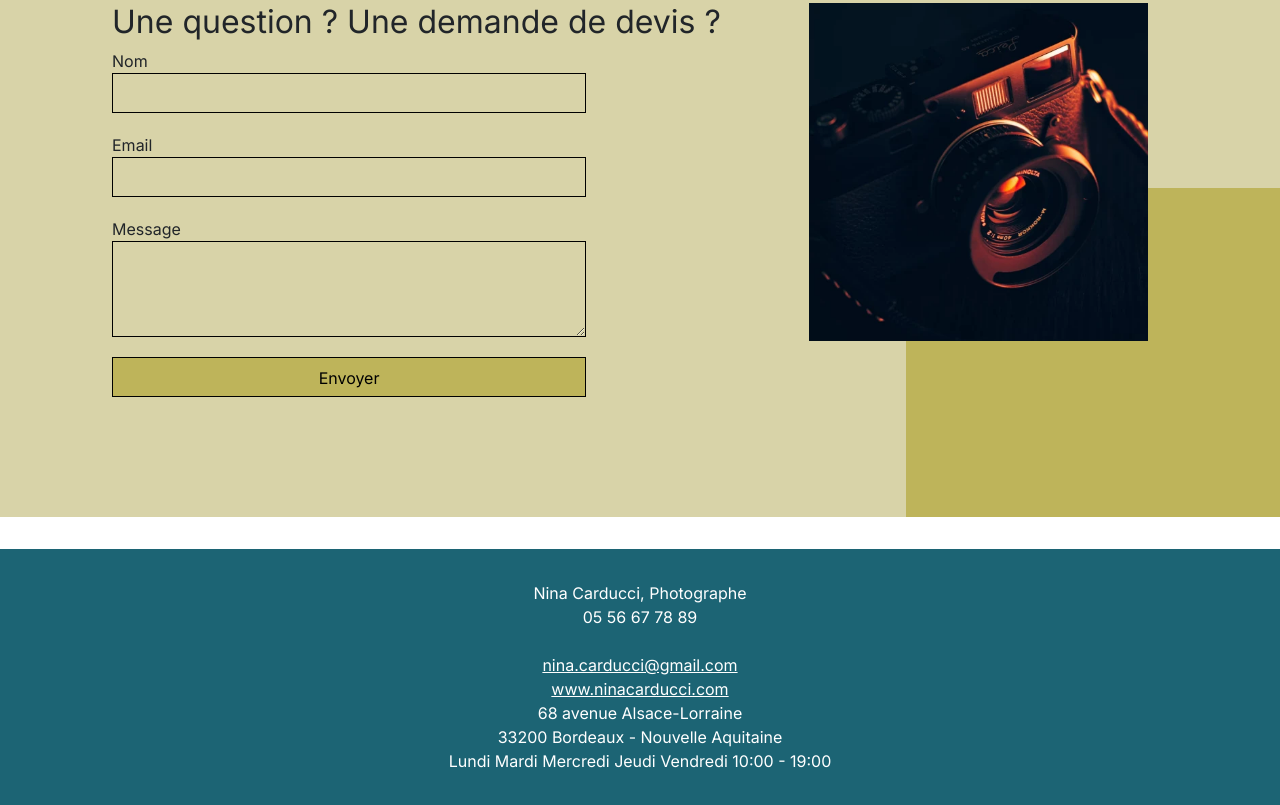
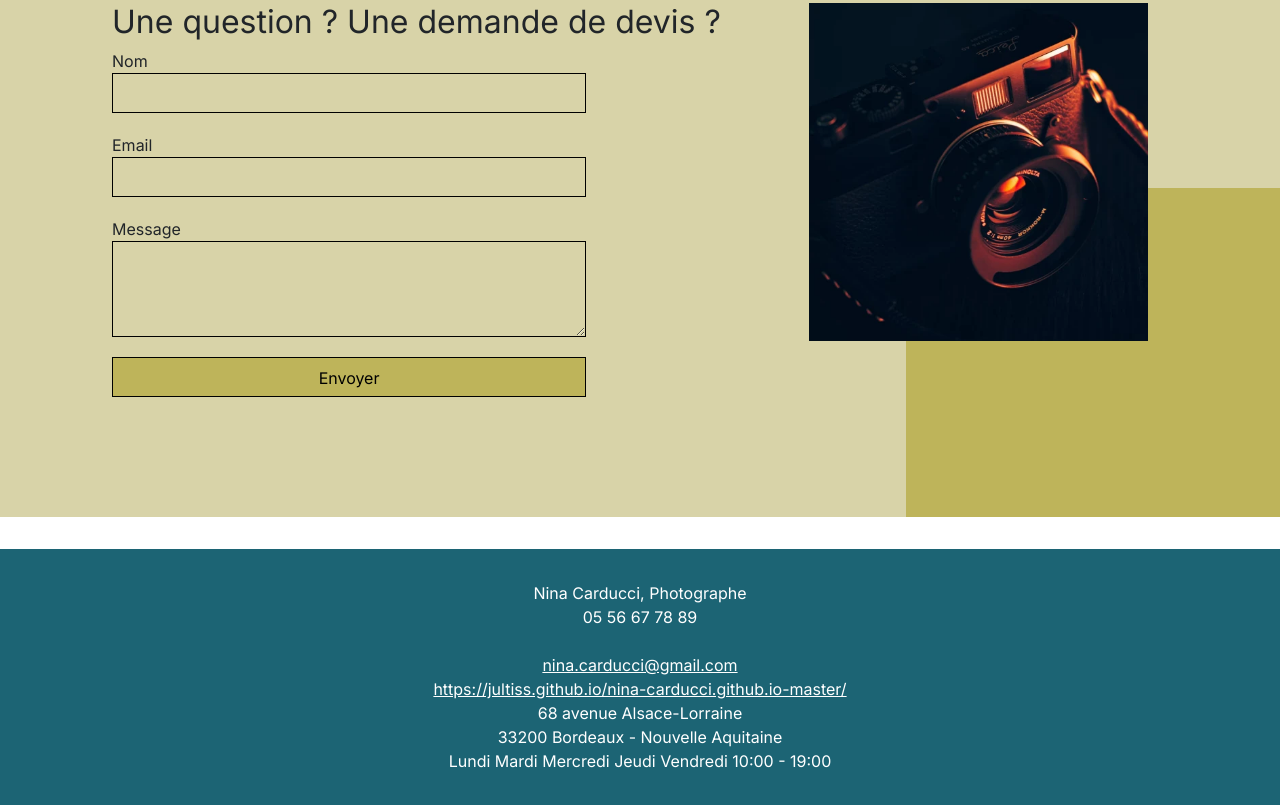
Before and after one commit to Jultiss/nina-carducci.github.io-master, a plain HTML site: page index.html in a window 1280 px wide. Shown: the part 3902-4707 px from the top of the page. Drawn offline with nearby package versions, Linux system fonts and the light colour scheme.

Commit message:
MAJ microdata

```diff
--- a/index.html
+++ b/index.html
@@ -9,24 +9,23 @@
 	<meta name="keywords" content="Nina Carducci, Photographe professionnelle, Photographe de mariage, Photographe de portrait, Photographe d'entreprise et évènementiel, Photographe à Bordeaux">
 	<meta property="og:title" content="Nina Carducci - Photographe Professionnelle">
 	<meta property="og:description" content="Découvrez l'art de la photographie avec Nina Carducci, photographe professionnelle. Spécialisée dans les portraits, les photos de mariage et les photos d'entreprise et d'évènementiel. Basée à Bordeaux, disponible partout dans le monde.">
-	<meta property="og:image" content="https://www.ninacarducci.com/assets/images/nina.webp">
-	<meta property="og:url" content="https://www.ninacarducci.com">
+	<meta property="og:image" content="https://jultiss.github.io/nina-carducci.github.io-master/assets/images/nina.webp">
+	<meta property="og:url" content="https://jultiss.github.io/nina-carducci.github.io-master/">
 	<meta property="og:type" content="website">
 	<meta property="og:site_name" content="Nina Carducci - Photographe Professionnelle">
 	<meta name="twitter:card" content="summary_large_image">
 	<meta name="twitter:title" content="Nina Carducci - Photographe Professionnelle">
 	<meta name="twitter:description" content="Découvrez l'art de la photographie avec Nina Carducci, photographe professionnelle. Spécialisée dans les portraits, les photos de mariage et les photos d'entreprise et d'évènementiel. Basée à Bordeaux, disponible partout dans le monde.">
-	<meta name="twitter:image" content="https://www.ninacarducci.com/assets/images/nina.webp">
+	<meta name="twitter:image" content="https://jultiss.github.io/nina-carducci.github.io-master/assets/images/nina.webp">
 	<meta name="twitter:image:alt" content="Photographe Nina Carducci">
 	<meta name="twitter:site" content="@ninacarducci">
 	<meta name="twitter:creator" content="@ninacarducci">
-	<meta name="twitter:domain" content="https://www.ninacarducci.com">
+	<meta name="twitter:domain" content="https://jultiss.github.io/nina-carducci.github.io-master/">
 	<meta name="twitter:label1" content="Nom">
 	<meta name="twitter:data1" content="Nina Carducci">
 	<meta name="twitter:label2" content="Téléphone">
 	<meta name="twitter:data2" content="05 56 67 78 89">
 	<meta name="twitter:label3" content="Email">
-	<meta name="google-site-verification" content="5yNgIa5EZS2ZoTwC9zHI2Zreu8jP4AiSoQuJ_gjGFa8" />
 	<title>Nina Carducci, Photographe professionnelle</title>
 	<link rel="stylesheet" href="./assets/bootstrap/bootstrap.min.css">
     <link rel="stylesheet" href="./assets/style-min.css">
@@ -184,7 +183,7 @@
 				<a href="mailto:nina.carducci@gmail.com">nina.carducci@gmail.com</a>
 			</span><br>
 			<span itemprop="url">
-				<a href="https://www.ninacarducci.com">www.ninacarducci.com</a>
+				<a href="https://jultiss.github.io/nina-carducci.github.io-master/">https://jultiss.github.io/nina-carducci.github.io-master/</a>
 			</span>
 		</div>
 		<div itemscope itemtype="https://schema.org/PostalAddress">
```
